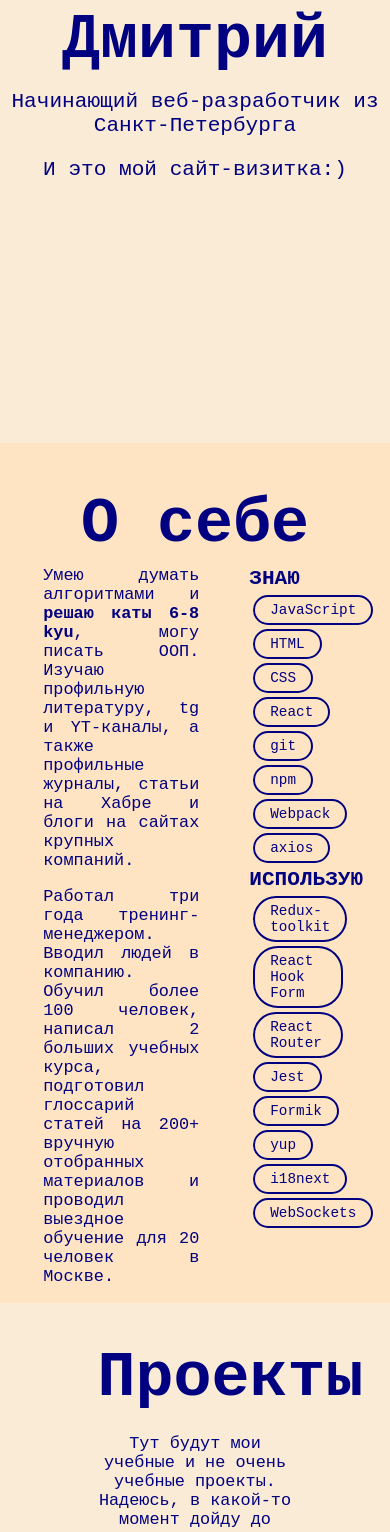
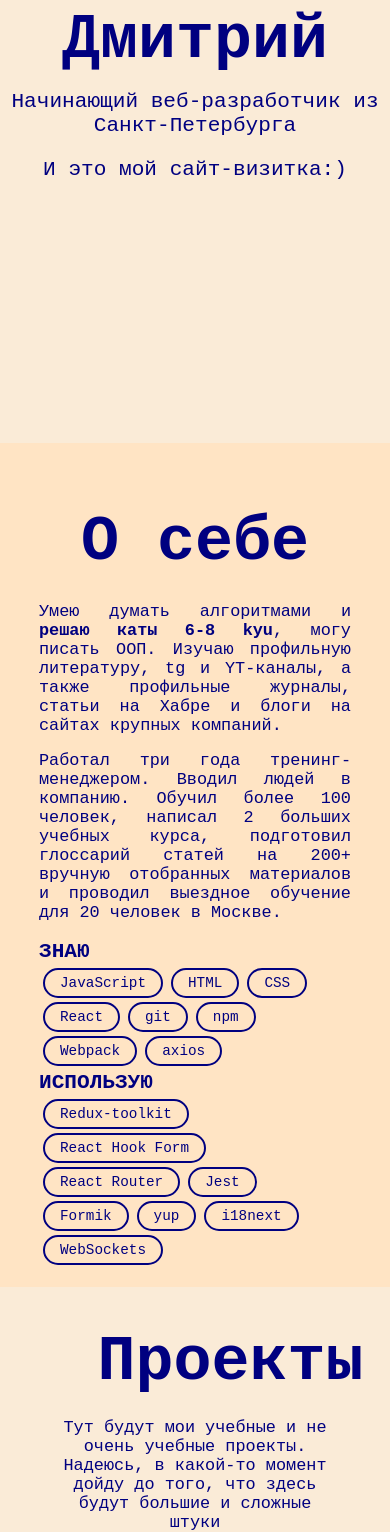
Before and after one commit to losevo/losevo.github.io, a React (Create React App) app in the folder frontend/: page / in a window 390 px wide. Shown: the part 451-1983 px from the top of the page. Built offline with nearby package versions, Linux system fonts and the light colour scheme.

Commit message:
fix visual mainpage

```diff
--- a/frontend/src/elements/AboutMe.css
+++ b/frontend/src/elements/AboutMe.css
@@ -47,3 +47,18 @@
     display: inline-block;
     margin: 0 auto;
 }
+
+@media screen and (max-width: 600px) {
+    .part-skills-and-about {
+        width: 80vw;
+        flex-direction: column;
+    }
+
+    .about {
+        width: 100%;
+    }
+
+    .skills {
+        width: 100%;
+    }
+}
--- a/frontend/src/elements/NavBar.css
+++ b/frontend/src/elements/NavBar.css
@@ -7,6 +7,7 @@
     box-shadow: 0 2px gray;
     background-color:blanchedalmond;
     max-height: 50px;
+    opacity: 95%;
 }
 
 .nav > ul {
@@ -20,7 +21,7 @@
 
 a {
     text-decoration: none;
-    font-size: 18px;
+    font-size: 2vh;
     color: navy;
     font-weight: bold;
 }
--- a/frontend/src/elements/Projects.css
+++ b/frontend/src/elements/Projects.css
@@ -32,6 +32,7 @@
 
 .list-of-projects {
     display: flex;
+    flex-direction: column;
     width: 75vw;
     margin: 0 auto;
     justify-content: space-around;
@@ -39,8 +40,9 @@
 
 .project {
     text-align: center;
-    width: 25vw;
+    width: 100%;
     overflow: hidden;
+    margin-bottom: 10px;
 }
 
 .link-to-project {
@@ -77,3 +79,9 @@
     margin-top: 10px;
     text-align: justify;
 }
+
+@media screen and (max-width: 600px) {
+    .smalltalks-about-projects {
+        width: 75vw;
+    }
+}
--- a/frontend/src/elements/Projects.jsx
+++ b/frontend/src/elements/Projects.jsx
@@ -1,8 +1,6 @@
 import './Projects.css';
 import projects from '../features/projects.js';
 import { Link } from 'react-router-dom';
-
-// todo #3 Сделать карточки проектов горизонтальными без ограничения экрана по высоте
 
 const Project = (props) => {
     const { name, description, technologies, links } = props.project;
--- a/frontend/src/pages/MainPage.jsx
+++ b/frontend/src/pages/MainPage.jsx
@@ -7,12 +7,12 @@ import AboutMe from "../elements/AboutMe";
 // todo #7 Добавить страницу с прочитанными книгами
 // todo #8 Сделать navbar с динамичными ссылками на страницу назад
 // todo #9 Добавить анимации для навыков
-// todo #11 Адаптировать элементы для просмотра с телефона
-// todo #12 Сделать контакты отдельным листом, а не в футера
+// todo #12 Сделать контакты отдельным листом, а не в футере
 // todo #13 Якорные ссылки должны вести к конкретным элементам, а не на страницу, где они находятся
 // todo #14 Сделать подчеркивание ссылок в navbar в зависимости от элемента, где находится пользователь
 // todo #16 Сделать страницу 404
-
+// todo #20 Добавить рейтинг elo
+// todo #21 Согласовать ширину страниц на главной
 
 const MainPage = () => {
 
--- a/frontend/src/pages/RSS.css
+++ b/frontend/src/pages/RSS.css
@@ -29,6 +29,8 @@
 
 .rss-form input[type="submit"] {
     width: 100%;
+    font-family: 'Courier New', Courier, monospace;
+    font-weight: bold;
     box-sizing: border-box;
     background-color: blanchedalmond;
     border: none;
```
